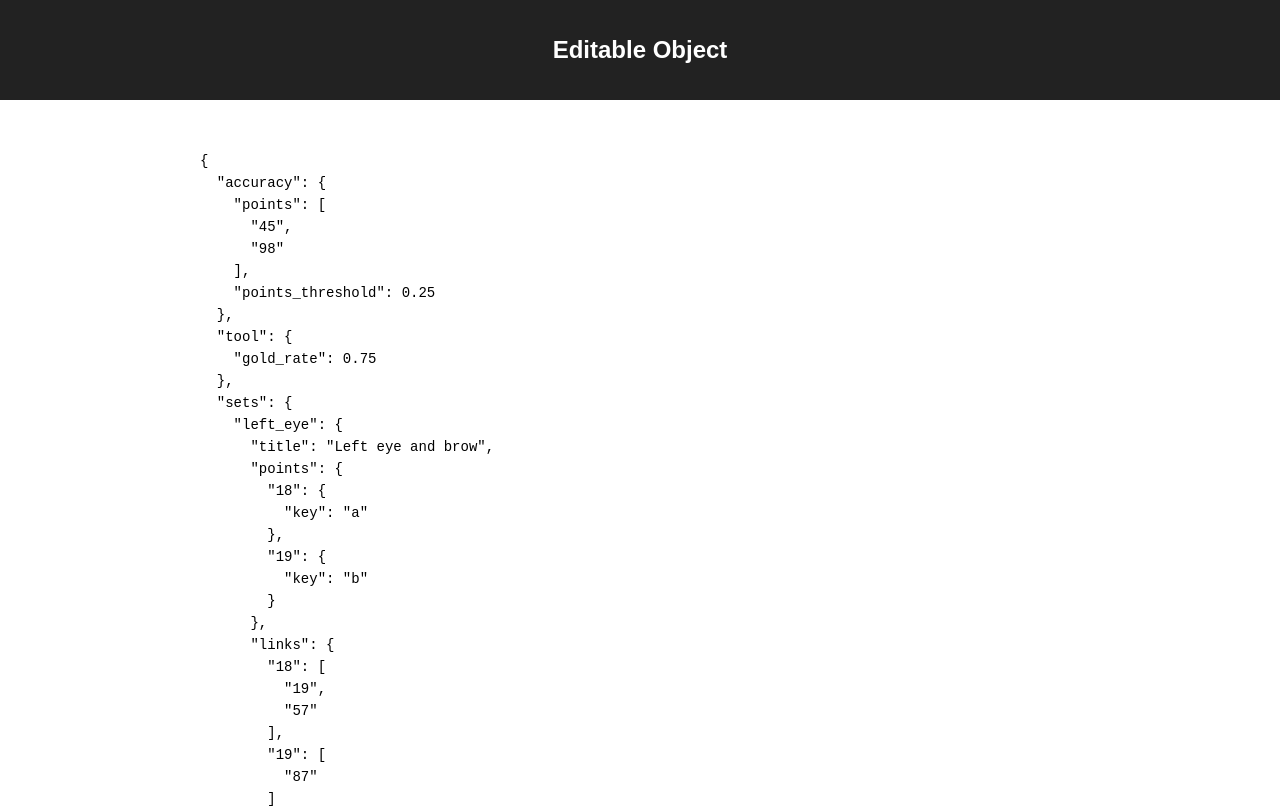
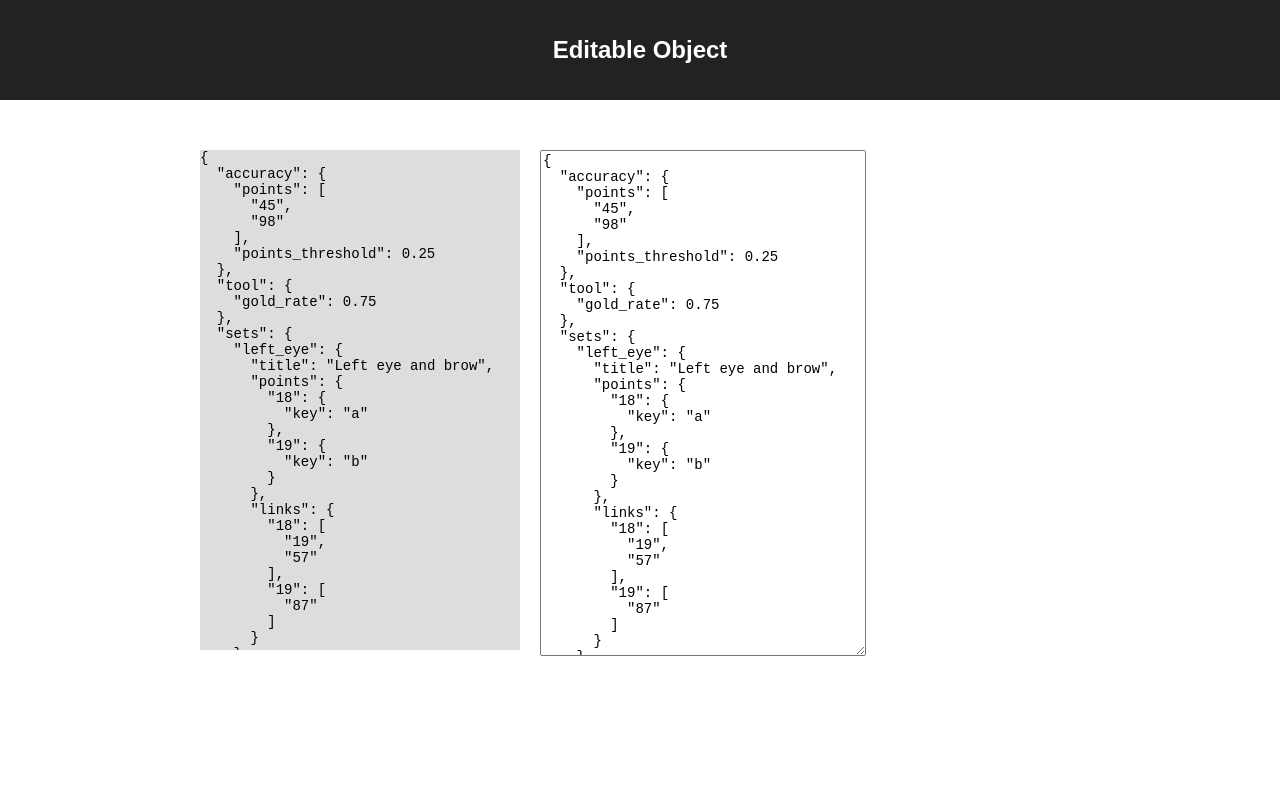
Before and after one commit to moroshko/json-editor, a React (Create React App) app: page / in a window 1280 px wide. Shown: the top 808 px of the page. Built offline with nearby package versions, Linux system fonts and the light colour scheme.

Commit message:
Style Carousel container

```diff
--- a/src/App.css
+++ b/src/App.css
@@ -13,6 +13,7 @@
 }
 
 .App-intro {
+  display: flex;
   font-size: 24px;
   margin-top: 50px;
   margin-left: 200px;
--- a/src/App.js
+++ b/src/App.js
@@ -70,7 +70,31 @@ class App extends React.Component<Props> {
         </header>
         <div className="App-intro">
           {/* <EditableText text="hello" onTextChange={this.onTextChange} /> */}
-          <EditableObject object={object} />
+          <div
+            style={{
+              backgroundColor: "#ddd"
+            }}
+          >
+            <EditableObject object={object} />
+          </div>
+          <div
+            style={{
+              backgroundColor: "#eee",
+              width: 320,
+              height: 500,
+              marginLeft: 20
+            }}
+          >
+            <textarea
+              style={{
+                fontFamily: "monospace",
+                fontSize: 14,
+                width: "100%",
+                height: "100%"
+              }}
+              value={JSON.stringify(object, null, 2)}
+            />
+          </div>
         </div>
       </div>
     );
--- a/src/components/EditableObject.react.js
+++ b/src/components/EditableObject.react.js
@@ -10,12 +10,32 @@ type Props = {
   object: Object
 };
 
-function EditableObject(props: Props): React.Node {
-  const { object } = props;
+class EditableObject extends React.Component<Props> {
+  onClick = event => {
+    console.log(event.target.textContent);
+
+    const {
+      left: containerLeft,
+      top: containerTop
+    } = this.container.getBoundingClientRect();
+    const leftClick = event.clientX - containerLeft;
+    const topClick = event.clientY - containerTop;
+
+    console.log({ leftClick, topClick });
+  };
+
+  render(): React.Node {
+    const { object } = this.props;
     const objectLines = getObjectLines(object);
 
     return (
-    <div className="EditableObject-container">
+      <div
+        className="EditableObject-container"
+        onClick={this.onClick}
+        ref={ref => {
+          this.container = ref;
+        }}
+      >
         {objectLines.map((line, index) => (
           <EditableObjectLine
             indent={line.indent}
@@ -26,5 +46,6 @@ function EditableObject(props: Props): React.Node {
       </div>
     );
   }
+}
 
 export default EditableObject;
--- a/src/components/EditableObjectLineIndent.react.js
+++ b/src/components/EditableObjectLineIndent.react.js
@@ -11,6 +11,10 @@ type Props = {
 function EditableObjectLineIndent(props: Props): React.Node {
   const { indent } = props;
 
+  if (indent === 0) {
+    return null;
+  }
+
   return (
     <span className="EditableObjectLineIndent-container">
       {"  ".repeat(indent)}
--- a/src/components/css/EditableObject.css
+++ b/src/components/css/EditableObject.css
@@ -2,4 +2,7 @@
   font-family: monospace;
   font-size: 14px;
   text-align: left;
+  width: 320px;
+  height: 500px;
+  overflow: auto;
 }
--- a/src/components/css/EditableObjectLine.css
+++ b/src/components/css/EditableObjectLine.css
@@ -1,3 +1,3 @@
 .EditableObjectLine-container {
-  padding: 3px 0;
+  white-space: nowrap;
 }
```
Lines whose indentation alone changed are shown as unchanged.
